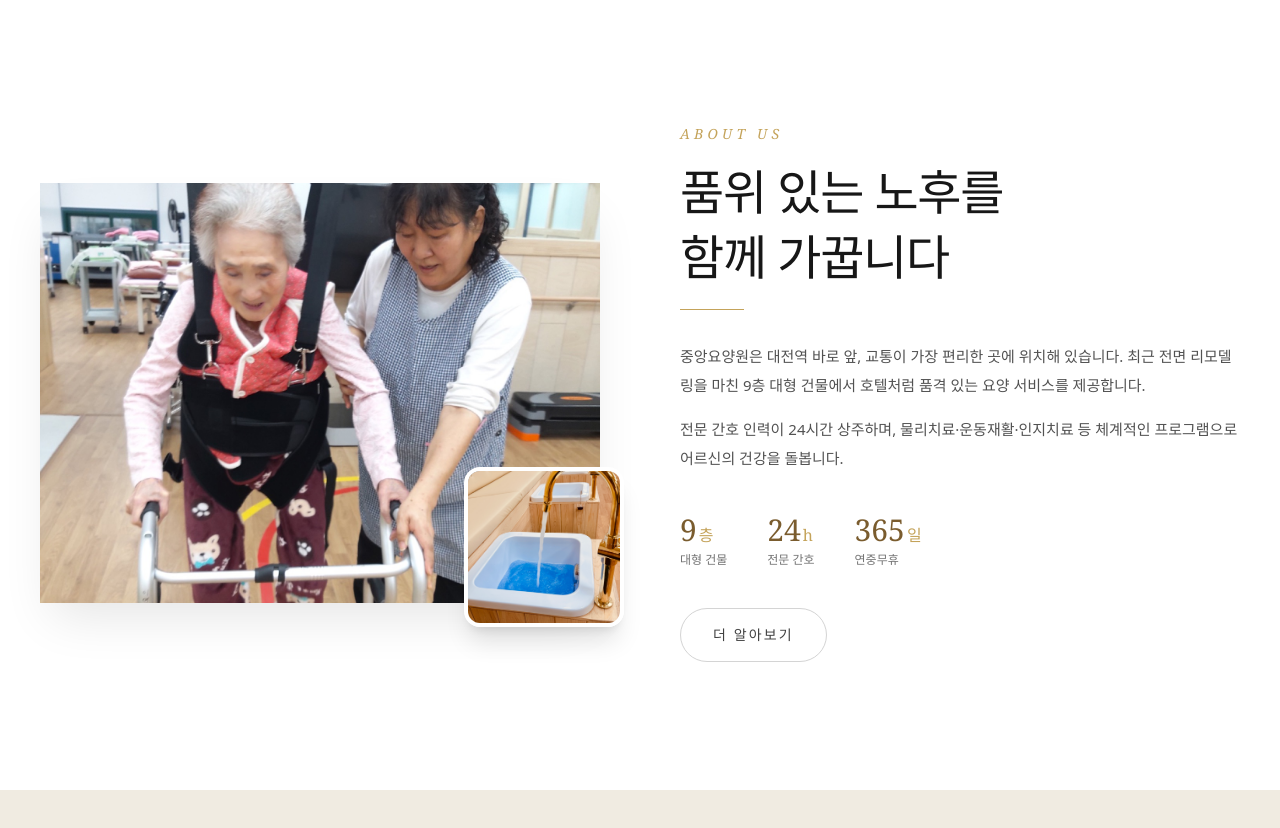
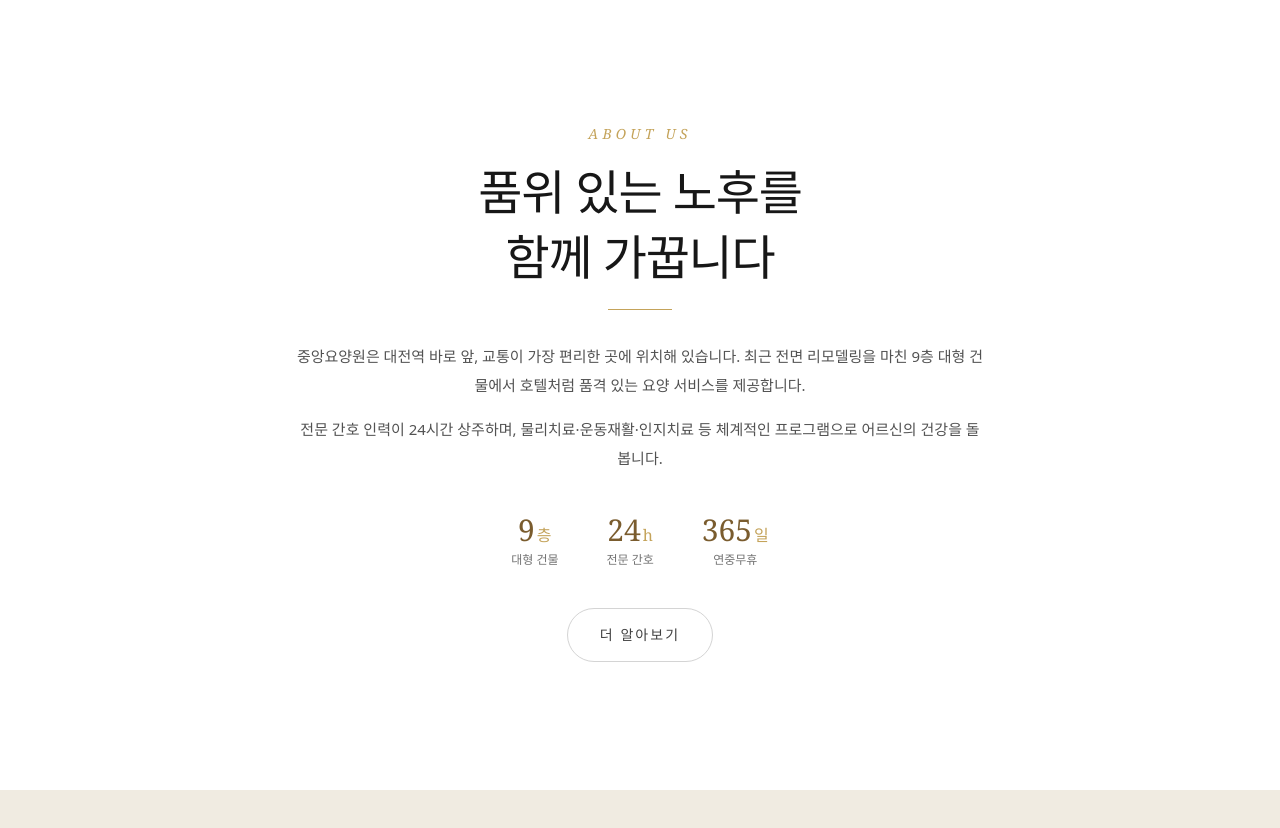
Before and after one commit to gustn0117/jungang-nursing, a Next.js app: page / in a window 1280 px wide. Shown: the part 940-1768 px from the top of the page. Built offline with nearby package versions, Linux system fonts and the light colour scheme.

Commit message:
About section: remove photos, center align

```diff
--- a/src/app/page.tsx
+++ b/src/app/page.tsx
@@ -71,25 +71,14 @@
 
       {/* ── About Intro ── */}
       <section className="py-24 md:py-32 bg-white">
-        <div className="max-w-7xl mx-auto px-6 lg:px-10">
-          <div className="grid lg:grid-cols-2 gap-12 lg:gap-20 items-center">
-            <div className="relative">
-              <div className="aspect-[4/3] rounded-2xl overflow-hidden shadow-2xl shadow-neutral-200">
-                <Image src="/IMG_5381.JPG" alt="워크메이트 재활 훈련" fill className="object-cover" />
-              </div>
-              <div className="absolute -bottom-6 -right-6 w-40 h-40 rounded-2xl overflow-hidden border-4 border-white shadow-xl hidden md:block">
-                <Image src="/IMG_6976.JPG" alt="프리미엄 족욕" fill className="object-cover" />
-              </div>
-            </div>
-
-            <div>
+        <div className="max-w-3xl mx-auto px-6 lg:px-10 text-center">
           <p className="font-display text-accent text-sm tracking-[0.3em] uppercase italic" style={{ fontWeight: 300 }}>About Us</p>
           <h2 className="section-title mt-4">
             품위 있는 노후를
             <br />
             함께 가꿉니다
           </h2>
-              <div className="gold-line mt-5" />
+          <div className="gold-line-center mt-5" />
           <p className="mt-8 text-neutral-600 text-[15px] leading-[1.9]">
             중앙요양원은 대전역 바로 앞, 교통이 가장 편리한 곳에 위치해 있습니다.
             최근 전면 리모델링을 마친 9층 대형 건물에서 호텔처럼 품격 있는
@@ -99,7 +88,7 @@
             전문 간호 인력이 24시간 상주하며, 물리치료·운동재활·인지치료 등
             체계적인 프로그램으로 어르신의 건강을 돌봅니다.
           </p>
-              <div className="mt-10 flex gap-10">
+          <div className="mt-10 flex justify-center gap-12">
             {[
               { num: "9", unit: "층", label: "대형 건물" },
               { num: "24", unit: "h", label: "전문 간호" },
@@ -114,8 +103,6 @@
             ))}
           </div>
           <Link href="/about" className="btn-outline-dark mt-10">더 알아보기</Link>
-            </div>
-          </div>
         </div>
       </section>
 
```
Lines whose indentation alone changed are shown as unchanged.
